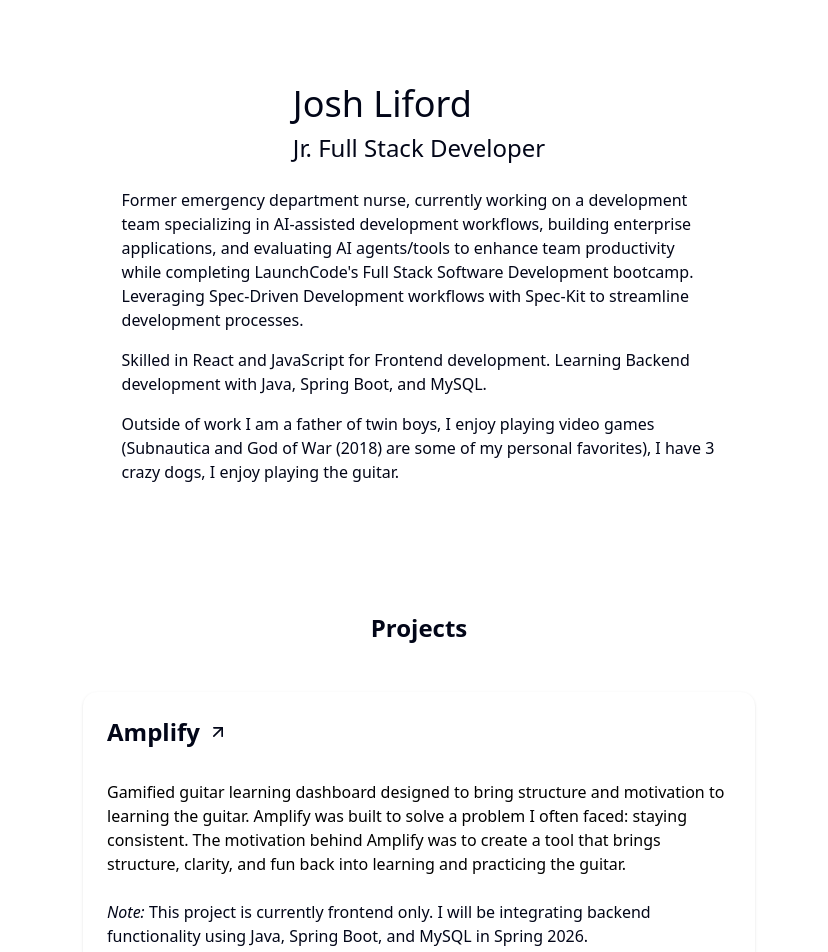
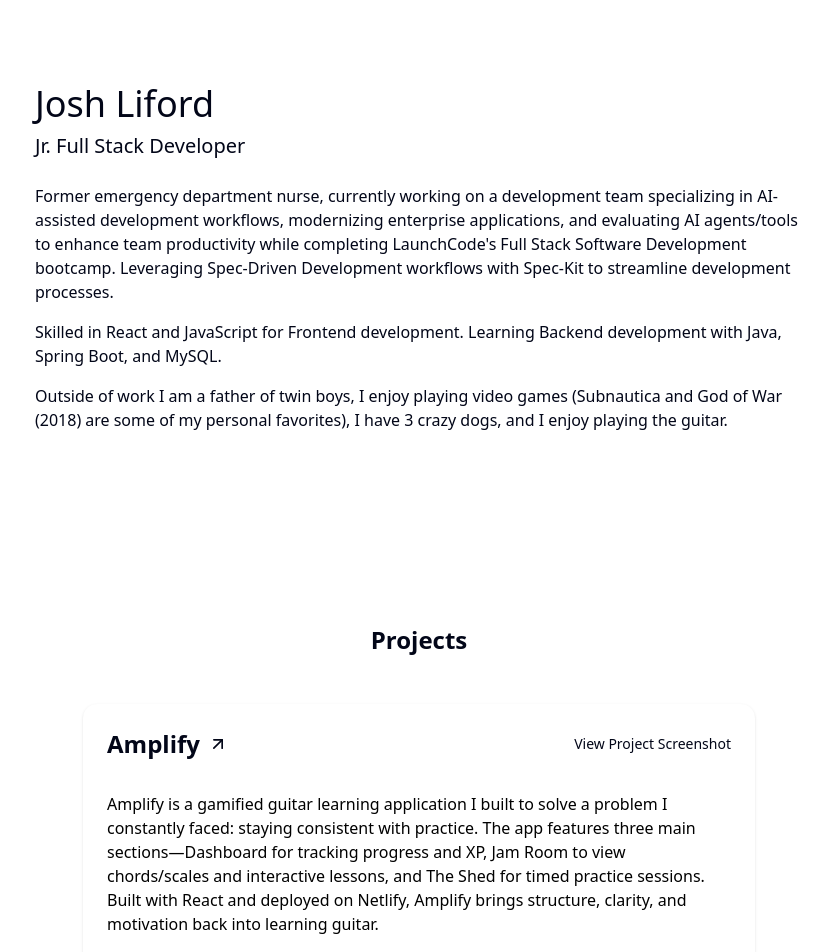
Before and after one commit to joshliford/joshliford.github.io, a React (Vite) app: page / in a window 1280 px wide. Shown: the part 120-1072 px from the top of the page, without its empty margins (221-1049 px from the left). Built offline with nearby package versions, Linux system fonts and the light colour scheme.

Commit message:
added screenshot download link to amplify project; updated amplify project summary; modified project card

```diff
--- a/projectInfo.js
+++ b/projectInfo.js
@@ -4,16 +4,28 @@ const projectInfo = [
     projectTitle: "Amplify",
     projectLink: "https://amplifyguitar.netlify.app/",
     shortDescription:
-      "Gamified guitar learning dashboard designed to bring structure and motivation to learning the guitar. Amplify was built to solve a problem I often faced: staying consistent. The motivation behind Amplify was to create a tool that brings structure, clarity, and fun back into learning and practicing the guitar.",
+      "Amplify is a gamified guitar learning application I built to solve a problem I constantly faced: staying consistent with practice. The app features three main sections—Dashboard for tracking progress and XP, Jam Room to view chords/scales and interactive lessons, and The Shed for timed practice sessions. Built with React and deployed on Netlify, Amplify brings structure, clarity, and motivation back into learning guitar.",
     fullDescription: null,
     note: "This project is currently frontend only. I will be integrating backend functionality using Java, Spring Boot, and MySQL in Spring 2026.",
     techStack: [
-      { techName: "React", icon: "devicon-react-original", link: "https://react.dev/" },
-      { techName: "JavaScript", icon: "devicon-javascript-plain", link: "https://developer.mozilla.org/en-US/docs/Web/JavaScript" },
+      {
+        techName: "React",
+        icon: "devicon-react-original",
+        link: "https://react.dev/",
+      },
+      {
+        techName: "JavaScript",
+        icon: "devicon-javascript-plain",
+        link: "https://developer.mozilla.org/en-US/docs/Web/JavaScript",
+      },
       // { techName: "Java", icon: "devicon-java-plain" },
       // { techName: "Spring Boot", icon: "devicon-spring-plain" },
       // { techName: "MySQL", icon: "devicon-mysql-plain" },
-      { techName: "TailwindCSS", icon: "devicon-tailwindcss-plain", link: "https://tailwindcss.com/" },
+      {
+        techName: "TailwindCSS",
+        icon: "devicon-tailwindcss-plain",
+        link: "https://tailwindcss.com/",
+      },
       { techName: "Shadcn UI", icon: null, link: "https://ui.shadcn.com/" },
       { techName: "Headless UI", icon: null, link: "https://headlessui.com/" },
     ],
--- a/src/components/Contact.jsx
+++ b/src/components/Contact.jsx
@@ -38,12 +38,12 @@ export default function Contact() {
               <Mail className="h-8 w-8" />
             </a>
             </div>
-            <div className="flex items-center gap-2 mt-10">
+            <div className="flex items-center gap-2">
               <Download className="h-5 w-5" />
               <a
                 href="/resume.pdf"
                 download="Josh_Liford_Resume.pdf"
-                className="hover:text-cyan-500"
+                className="hover:text-cyan-500 transition-colors"
               >
                 Download My Resume
               </a>
--- a/src/components/Footer.jsx
+++ b/src/components/Footer.jsx
@@ -7,7 +7,7 @@ export default function Footer() {
             href="https://github.com/joshliford"
             target="_blank"
             rel="noopener noreferrer"
-            className="mr-1 hover:text-cyan-500"
+            className="mr-1 hover:text-cyan-500 transition-colors"
           >
             Designed & Built by Josh Liford.
           </a>
@@ -16,7 +16,7 @@ export default function Footer() {
             href="https://code.visualstudio.com/"
             target="_blank"
             rel="noopener noreferrer"
-            className="ml-1 hover:text-cyan-500"
+            className="ml-1 hover:text-cyan-500 transition-colors"
           >
             VS Code
           </a>
@@ -25,7 +25,7 @@ export default function Footer() {
             href="https://react.dev/"
             target="_blank"
             rel="noopener noreferrer"
-            className="ml-1 hover:text-cyan-500"
+            className="ml-1 hover:text-cyan-500 transition-colors"
           >
             React
           </a>
@@ -34,7 +34,7 @@ export default function Footer() {
             href="https://tailwindcss.com/"
             target="_blank"
             rel="noopener noreferrer"
-            className="ml-1 hover:text-cyan-500"
+            className="ml-1 hover:text-cyan-500 transition-colors"
           >
             Tailwind CSS
           </a>
@@ -43,7 +43,7 @@ export default function Footer() {
             href="https://ui.shadcn.com/"
             target="_blank"
             rel="noopener noreferrer"
-            className="ml-1 hover:text-cyan-500"
+            className="ml-1 hover:text-cyan-500 transition-colors"
           >
             Shadcn UI
           </a>
--- a/src/components/Hero.jsx
+++ b/src/components/Hero.jsx
@@ -1,21 +1,21 @@
 export default function Hero() {
   return (
-    <div className="flex flex-col justify-center items-center">
-      <div className="space-y-2 mb-6">
+    <div className="flex flex-col justify-center">
+      <div className="flex flex-col text-left space-y-2 mb-6">
         <h1 className="text-4xl">Josh Liford</h1>
-        <h2 className="text-2xl">Jr. Full Stack Developer</h2>
+        <h2 className="text-xl">Jr. Full Stack Developer</h2>
       </div>
-      <div className="space-y-4 max-w-prose">
+      <div className="space-y-4 max-w-3xl">
         <p>
           Former emergency department nurse, currently working on a development
-          team specializing in AI-assisted development workflows, building
+          team specializing in AI-assisted development workflows, modernizing
           enterprise applications, and evaluating AI agents/tools to enhance
           team productivity while completing
           <a
             href="https://www.launchcode.org/"
             target="_blank"
             rel="noopener noreferrer"
-            className="hover:text-cyan-500 ml-1 mr-1"
+            className="hover:text-cyan-500 transition-colors ml-1 mr-1"
           >
             LaunchCode's
           </a>
@@ -25,7 +25,7 @@ export default function Hero() {
             href="https://github.com/github/spec-kit"
             target="_blank"
             rel="noopener noreferrer"
-            className="hover:text-cyan-500 ml-1 mr-1"
+            className="hover:text-cyan-500 transition-colors ml-1 mr-1"
           >
             Spec-Kit
           </a>
@@ -44,7 +44,7 @@ export default function Hero() {
             href="https://store.steampowered.com/app/264710/Subnautica/"
             target="_blank"
             rel="noopener noreferrer"
-            className="hover:text-cyan-500 mr-1"
+            className="hover:text-cyan-500 transition-colors mr-1"
           >
             Subnautica
           </a>
@@ -53,11 +53,11 @@ export default function Hero() {
             href="https://www.playstation.com/en-us/god-of-war/"
             target="_blank"
             rel="noopener noreferrer"
-            className="hover:text-cyan-500 ml-1 mr-1"
+            className="hover:text-cyan-500 transition-colors ml-1 mr-1"
           >
             God of War (2018)
           </a>
-          are some of my personal favorites), I have 3 crazy dogs, I enjoy
+          are some of my personal favorites), I have 3 crazy dogs, and I enjoy
           playing the guitar.
         </p>
       </div>
--- a/src/components/NavBar.jsx
+++ b/src/components/NavBar.jsx
@@ -4,13 +4,13 @@ export default function NavBar() {
       <nav>
         <ul className="flex flex-row gap-6">
           <li>
-            <a href="#hero">About Me</a>
+            <a href="#hero" className="hover:text-cyan-500 transition-colors">About Me</a>
           </li>
           <li>
-            <a href="#projects">Projects</a>
+            <a href="#projects" className="hover:text-cyan-500 transition-colors">Projects</a>
           </li>
           <li>
-            <a href="#contact">Contact</a>
+            <a href="#contact" className="hover:text-cyan-500 transition-colors">Contact</a>
           </li>
         </ul>
       </nav>
--- a/src/components/ProjectCard.jsx
+++ b/src/components/ProjectCard.jsx
@@ -6,7 +6,7 @@ import {
   CardTitle,
 } from "@/components/ui/card";
 import { Badge } from "./ui/badge";
-import { ArrowUpRight, Package } from "lucide-react";
+import { ArrowUpRight, Download, Package } from "lucide-react";
 
 export default function ProjectCard({
   projectTitle,
@@ -17,8 +17,9 @@ export default function ProjectCard({
   techStack,
 }) {
   return (
-    <Card className="w-full max-w-2xl hover:border-2">
+    <Card className="w-full max-w-2xl hover:shadow-md">
       <CardHeader className="space-y-6">
+        <div className="flex flex-row justify-between items-center">
           <a
             href={projectLink}
             target="_blank"
@@ -28,6 +29,15 @@ export default function ProjectCard({
             <CardTitle className="text-2xl">{projectTitle}</CardTitle>
             <ArrowUpRight className="h-5 w-5 transition-transform group-hover:translate-x-1 group-hover:-translate-y-1" />
           </a>
+
+          <a
+            href="/amplify-jamroom.png"
+            download="amplify_jamroom_screenshot.png"
+            className="hover:text-cyan-500 transition-colors text-sm"
+          >
+            View Project Screenshot
+          </a>
+        </div>
         <CardDescription className="text-black text-md">
           {shortDescription}
         </CardDescription>
@@ -37,8 +47,8 @@ export default function ProjectCard({
           <div>
             {fullDescription && <p className="mb-4">{fullDescription}</p>}
             {note && (
-              <p className="mb-12">
-                <em>Note:</em> {note}
+              <p className="mb-12 text-sm">
+                <em>Note: {note}</em>
               </p>
             )}
             <div className="flex flex-wrap gap-2">
--- a/src/components/Section.jsx
+++ b/src/components/Section.jsx
@@ -1,7 +1,7 @@
 export default function Section({ id, children, title }) {
 
     return (
-        <section id={id} className="flex flex-col justify-center py-16 space-y-12">
+        <section id={id} className="flex flex-col justify-center py-16 space-y-12 mb-16">
             <div>
                 <h2 className="text-2xl font-semibold text-center">
                     {title}
```
Also changed, not shown: 1 other file (tests, documents, lock files or other folders). Lines whose indentation alone changed are shown as unchanged.
